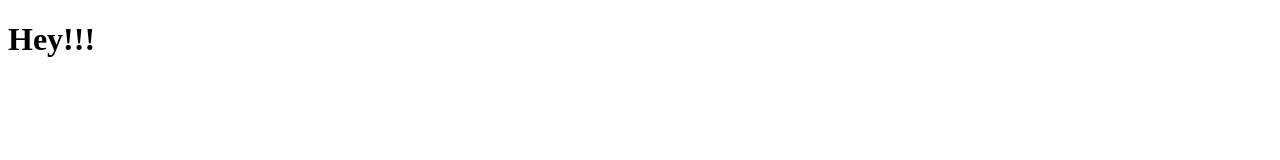
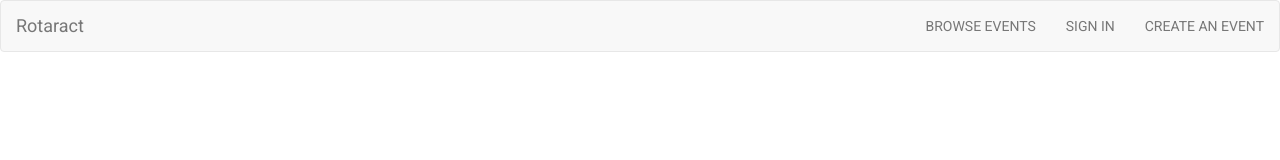
Before and after one commit to Gaiish/rotaract, a React app: page / in a window 1280 px wide. Built offline with nearby package versions, Linux system fonts and the light colour scheme.

Commit message:
added the navbar

```diff
--- /dev/null
+++ b/components/navbar.js
@@ -0,0 +1,27 @@
+import React, {Component} from 'react';
+
+export default class Nav extends Component{
+
+  render(){
+    return(
+      <nav className="navbar navbar-default">
+        <div className="container-fluid">
+          <div className="navbar-header">
+            <a className="navbar-brand" href="#">Rotaract</a>
+          </div>
+          <ul className="nav navbar-nav navbar-right">
+            <li>
+              <a href="#">BROWSE EVENTS</a>
+            </li>
+            <li>
+              <a href="#">SIGN IN</a>
+            </li>
+            <li>
+              <a href="#">CREATE AN EVENT</a>
+            </li>
+          </ul>
+        </div>
+      </nav>
+    )
+  }
+}
--- a/public/index.html
+++ b/public/index.html
@@ -2,7 +2,7 @@
 <html>
   <head>
     <title>Rotaract</title>
-    <link ref="stylesheet" href="/css/app.css">
+    <link rel="stylesheet" href="/css/app.css">
   </head>
   <body>
     <div id="root"></div>
--- a/src/index.js
+++ b/src/index.js
@@ -1,5 +1,7 @@
 import React, {Component} from 'react';
 import {render} from 'react-dom';
+
+import Nav from '../components/navbar';
 
 class App extends Component{
   constructor(props){
@@ -8,8 +10,8 @@ class App extends Component{
 
   render(){
     return (
-      <div className="jumbotron">
-        <h1>Hey!!!</h1>
+      <div>
+        <Nav />
       </div>
     )
   }
```
